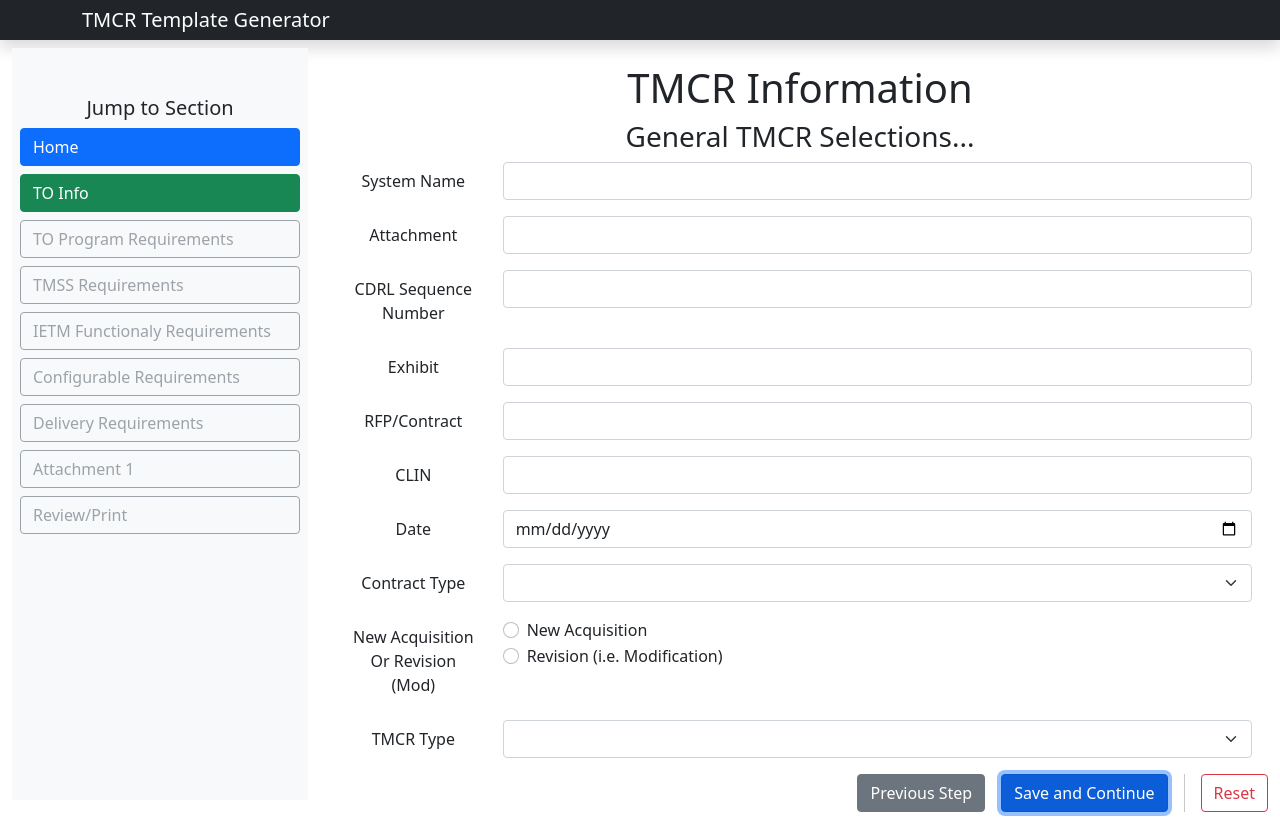
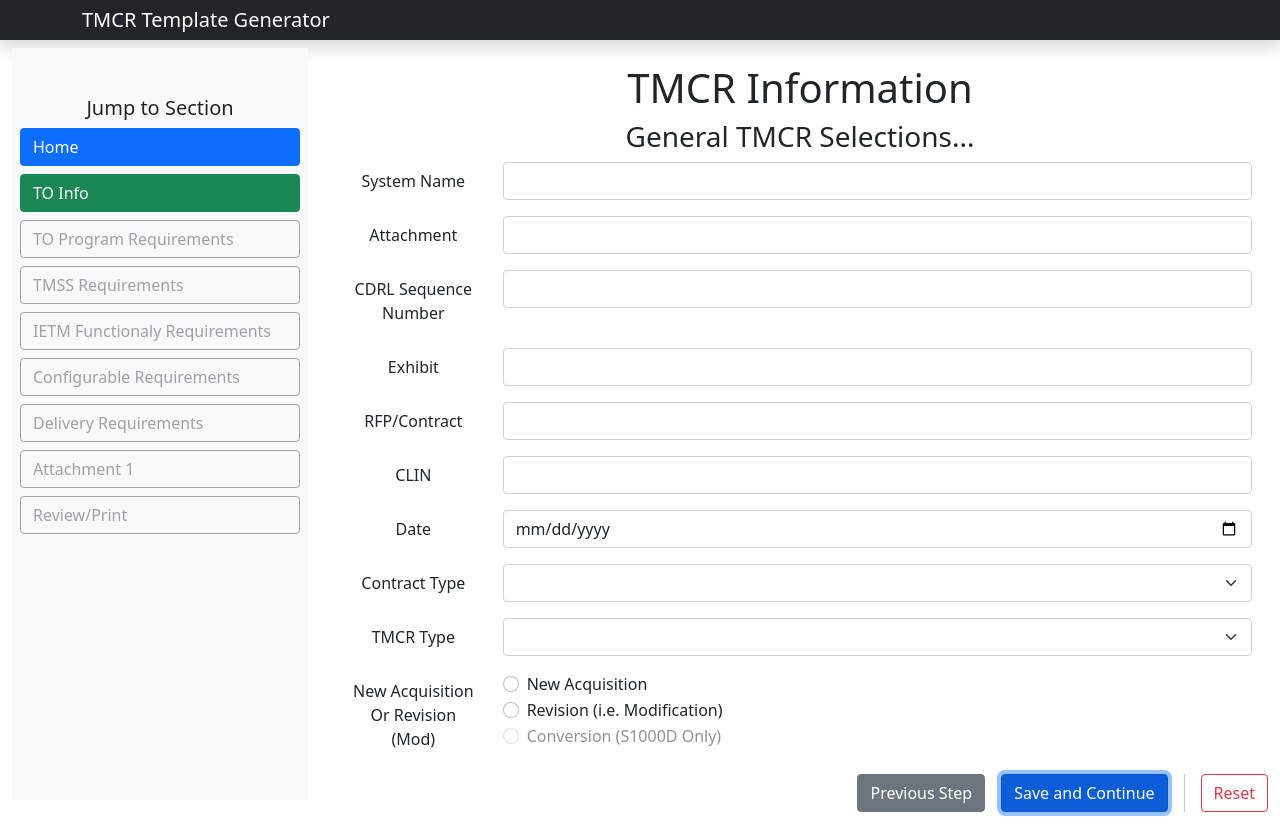
Before and after one commit to OZI-SP-Dev/tmcr, a React (Create React App) app: page / in a window 1280 px wide. Both pictures are taken after a click on the button "Save and Continue". Built offline with nearby package versions, Linux system fonts and the light colour scheme.

Commit message:
selection rules for S1000D Conversion

```diff
--- a/src/Steps/TOInfo.tsx
+++ b/src/Steps/TOInfo.tsx
@@ -4,6 +4,20 @@ import { globalContext } from '../stateManagement/GlobalStore';
 
 export const TOInfo = () => {
   const { globalState, dispatch } = useContext(globalContext);
+
+  // new_revision can't be "conversion" for any tmcr_type except "S1000D"
+  // A user may select S1000D conversion and then change the type away from S1000D
+  // If they do so, clear the conversion selection
+  const handleTypeChange = (e: React.ChangeEvent<HTMLSelectElement>) => {
+    let payload: any = {};
+    if (globalState.wizardOptions[globalState.tmcrIndex].new_revision === "conversion")
+    {
+      payload.new_revision = false;
+    }
+    payload.tmcr_type = e.target.value;
+    dispatch({ type: 'MERGE_OPTION', payload });
+  }
+
   return (
     <div className="m-3">
       <h1>TMCR Information</h1>
@@ -98,6 +112,20 @@ export const TOInfo = () => {
         </Col>
       </Form.Group>
 
+      <Form.Group as={Row} className="mb-3" controlId="tmcrType">
+        <Form.Label column sm={2}>TMCR Type</Form.Label>
+        <Col>
+          <Form.Select required aria-label="TMCR Type"
+            value={globalState.wizardOptions[globalState.tmcrIndex].tmcr_type}
+            onChange={handleTypeChange}>
+            <option></option>
+            { (globalState.tmcrIndex===0 || (globalState.wizardOptions[0].tmcr_type !== "S1000D")) && <option value="S1000D">S1000D (IETM)</option> }
+            { (globalState.tmcrIndex===0 || (globalState.wizardOptions[0].tmcr_type !== "Linear")) && <option value="Linear">Linear (SGML/XML)</option> }
+            { (globalState.tmcrIndex===0 || (globalState.wizardOptions[0].tmcr_type !== "CDA")) && <option value="CDA">CDA (i.e., CDA/COTS</option> }
+          </Form.Select>
+        </Col>
+      </Form.Group>
+
       <Form.Group as={Row} className="mb-3" controlId="newRevision">
         <Form.Label column sm={2}>New Acquisition Or Revision (Mod)</Form.Label>
         <Col className="text-start">
@@ -113,23 +141,16 @@ export const TOInfo = () => {
             label="Revision (i.e. Modification)"
             id="revision"
             onChange={e => dispatch({ type: 'MERGE_OPTION', payload: {'new_revision': e.target.id}})}/>
+          <Form.Check required type="radio"
+            checked={globalState.wizardOptions[globalState.tmcrIndex].new_revision === "conversion"}
+            name="newRevision"
+            label="Conversion (S1000D Only)"
+            id="conversion"
+            disabled={!(globalState.wizardOptions[globalState.tmcrIndex].tmcr_type === "S1000D")}
+            onChange={e => dispatch({ type: 'MERGE_OPTION', payload: {'new_revision': e.target.id}})}/>
         </Col>
       </Form.Group>
 
-
-      <Form.Group as={Row} className="mb-3" controlId="tmcrType">
-        <Form.Label column sm={2}>TMCR Type</Form.Label>
-        <Col>
-          <Form.Select required aria-label="TMCR Type"
-            value={globalState.wizardOptions[globalState.tmcrIndex].tmcr_type}
-            onChange={e => dispatch({ type: 'MERGE_OPTION', payload: { 'tmcr_type': e.target.value }})}>
-            <option></option>
-            { (globalState.tmcrIndex===0 || (globalState.wizardOptions[0].tmcr_type !== "S1000D")) && <option value="S1000D">S1000D (IETM)</option> }
-            { (globalState.tmcrIndex===0 || (globalState.wizardOptions[0].tmcr_type !== "Linear")) && <option value="Linear">Linear (SGML/XML)</option> }
-            { (globalState.tmcrIndex===0 || (globalState.wizardOptions[0].tmcr_type !== "CDA")) && <option value="CDA">CDA (i.e., CDA/COTS</option> }
-          </Form.Select>
-        </Col>
-      </Form.Group>
     </div>
   );
 }
```
Also changed, not shown: 1 other file (tests, documents, lock files or other folders).
